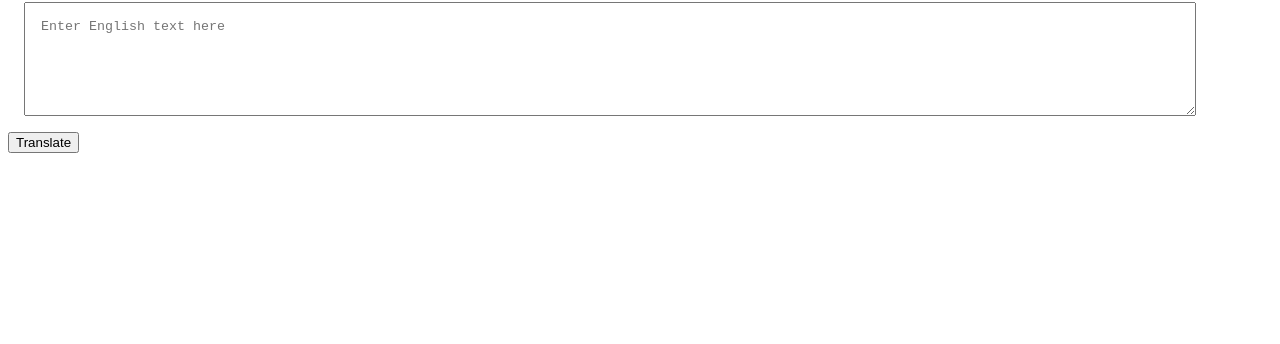
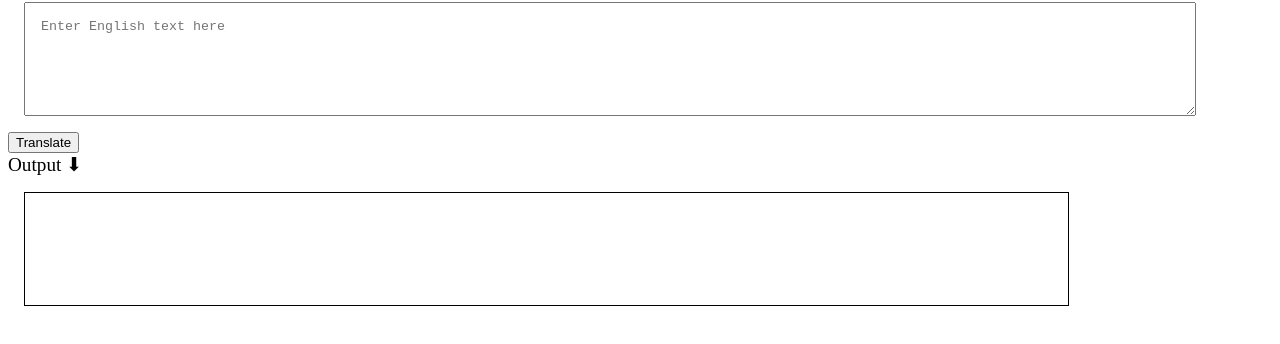
Before and after one commit to NtshVrm/mark7, a plain HTML site: page index.html in a window 1280 px wide. Shown: the part 78-422 px from the top of the page. Drawn offline with Linux system fonts and the light colour scheme.

Commit message:
docs: input/output processing

```diff
--- a/app.js
+++ b/app.js
@@ -2,10 +2,11 @@ var btnTranslate = document.querySelector("#btn-translate");
 
 var txtInput = document.querySelector("#txt-input");
 
+var outputDiv = document.querySelector("#output-box");
+
 btnTranslate.addEventListener("click", function clickEventHandler(){
 
-    console.log("Clicked!");
-    console.log(txtInput.value);
+    outputDiv.innerText = "TRANSLATED TEXT" + " from " + txtInput.value;
 
 
 })
--- a/index.html
+++ b/index.html
@@ -13,9 +13,19 @@
 
 <body>
     <h1>Translator</h1>
+
+    <!-- INPUT BOX -->
     <textarea id="txt-input" placeholder="Enter English text here"></textarea>
 
+    <!-- TRANSLATE BUTTON -->
     <button id="btn-translate">Translate</button>
+
+    <div class="output-title">Output ⬇ </div>
+
+    <!-- OUTPUT BOX -->
+    <div id="output-box"></div>
+
+
     <script src="app.js"></script>
 </body>
 
--- a/style.css
+++ b/style.css
@@ -9,3 +9,15 @@ textarea{
     padding: 1rem;
 
 }
+
+.output-title{
+    font-size: larger;
+}
+
+#output-box{
+    border: 1px solid black;
+    height:10vh;
+    width:80%;
+    margin: 1rem;
+    padding: 1rem;
+}
```
